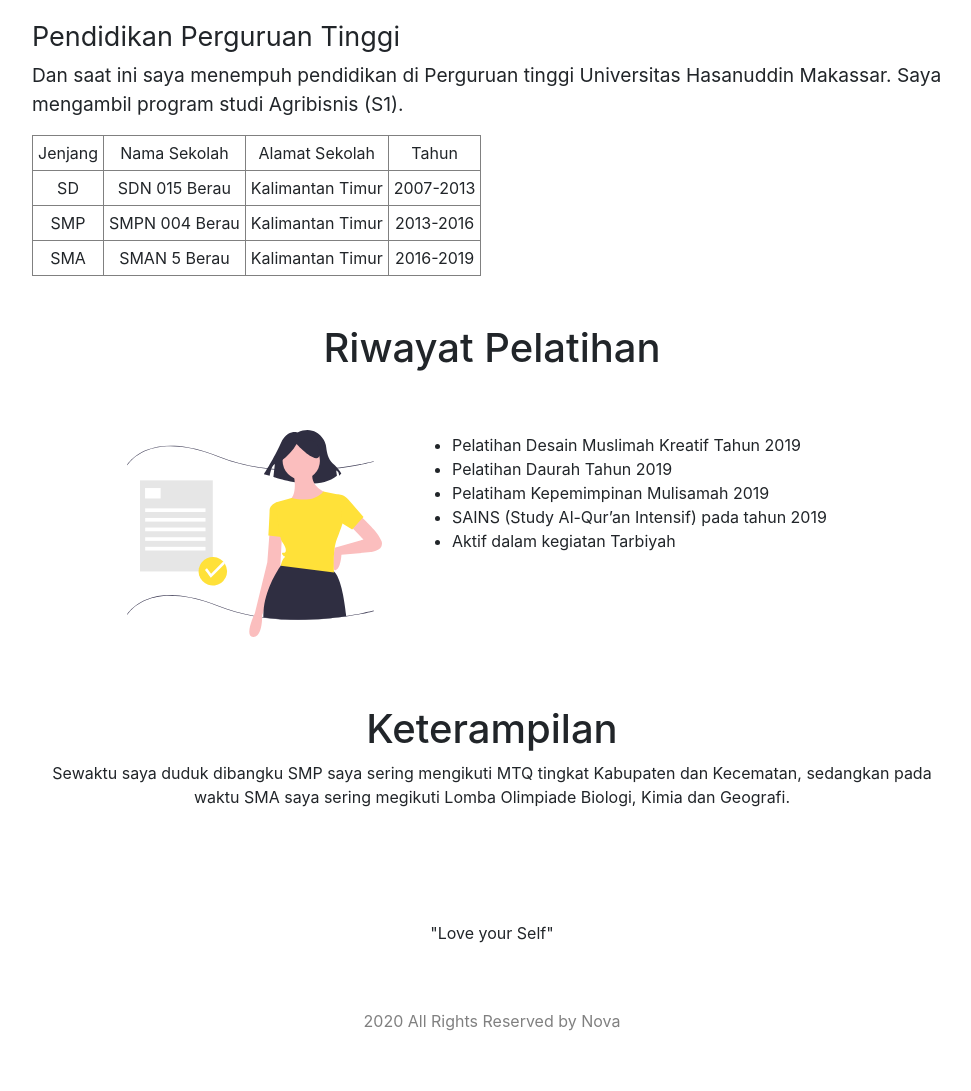
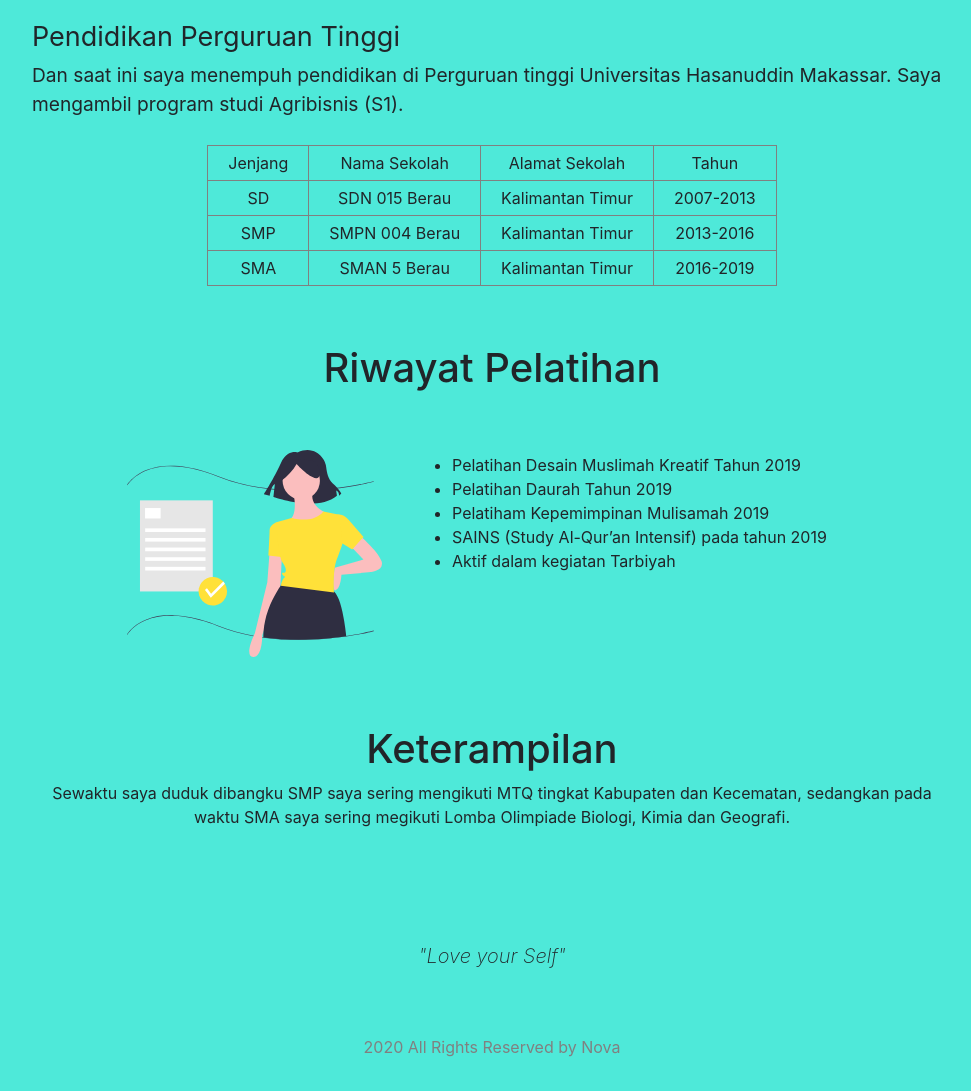
Before and after one commit to NovaHardiyanti/NovaHardiyanti, a plain HTML site: page index.html in a window 1280 px wide. Shown: the part 1920-3011 px from the top of the page, without its empty margins (148-1119 px from the left). Before the commit the page ends 2985 px from the top, so only its background shows below. Drawn offline with nearby package versions, Linux system fonts and the light colour scheme; a web font is replaced by a local one.

Commit message:
Update style.css

```diff
--- a/style.css
+++ b/style.css
@@ -1,3 +1,7 @@
+body{
+    background-color: rgb(78, 233, 217);
+}
+
 .navbar{
     position: relative;
     z-index: 1;
@@ -59,12 +63,16 @@ h1{
     font-size: small;
 }
 
+.pendidikan table{
+     margin: 10px auto;
+}
+
 .pelatihan img{
     width: 100%;
     margin: 50px 0 20px;
 }
 
-.testimonial .caption p{
+.caption p{
     font-size: 20px;
     font-style: italic;
     font-weight: 200;
@@ -142,7 +150,9 @@ footer p{
     .testimonial .caption p{
         font-size: 32px;
     }
-
+    .pendidikan table td{
+        padding: 5px 20px;
+    }
 
 }
 
```
